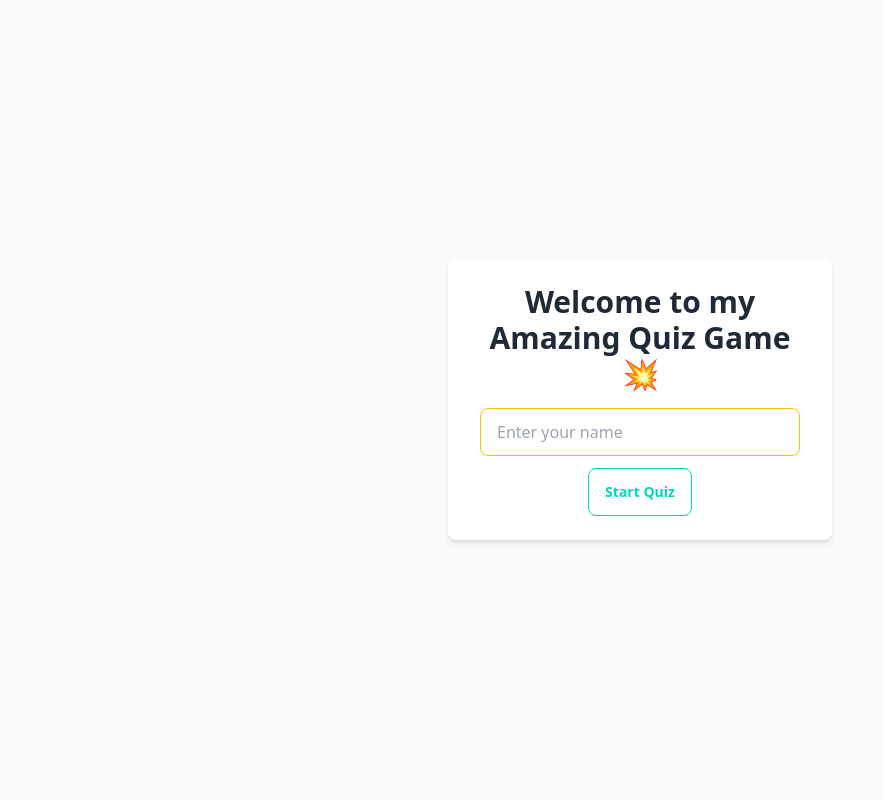
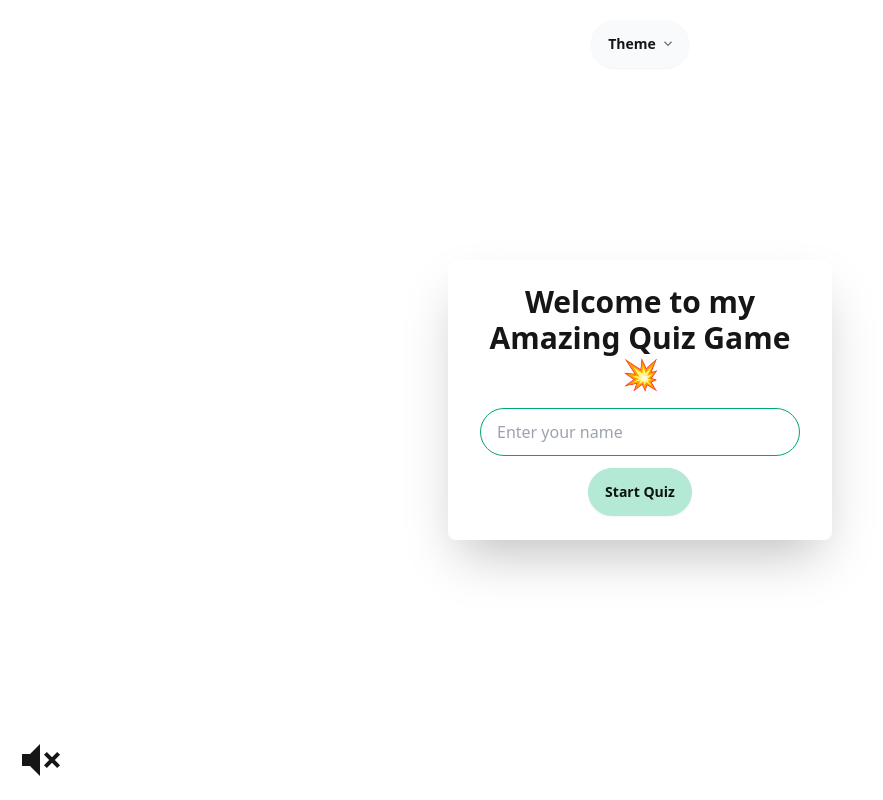
Before and after one commit to ninohaegglund/cat-blog, a React (Vite) app: page / in a window 1280 px wide. Shown: the whole page, without its empty margins (0-883 px from the left). Built offline with nearby package versions, Linux system fonts and the light colour scheme.

Commit message:
Add Theme Swticher and background music

```diff
--- a/index.html
+++ b/index.html
@@ -1,5 +1,5 @@
 <!doctype html>
-<html lang="en">
+<html lang="en" data-theme="pastel">
   <head>
     <meta charset="UTF-8" />
     <meta name="viewport" content="width=device-width, initial-scale=1.0" />
--- a/src/App.jsx
+++ b/src/App.jsx
@@ -2,6 +2,8 @@ import { useState, useEffect } from 'react';
 import './App.css';
 import './index.css';
 import confetti from 'canvas-confetti';
+import sound from "./assets/audio/Pokemon Colosseum- Phenac City.mp3";
+
 
 function App() {
   const [name, setName] = useState('');
@@ -16,6 +18,26 @@ function App() {
   const [quizTimer, setQuizTimer] = useState(10);
   const [score, setScore] = useState(0);
   const [showFeedback, setShowFeedback] = useState(false);
+  const [audio, setAudio] = useState(null);
+
+  useEffect(() => {
+    const audioInstance = new Audio(sound);
+    setAudio(audioInstance);
+
+    return () => {
+      audioInstance.pause();
+      audioInstance.src = '';
+    };
+  }, []);
+
+  const play = () => {
+    if (audio) audio.play();
+  };
+
+  const pause = () => {
+    if (audio) audio.pause();
+  };
+
 
   useEffect(() => {
     fetch('/questions.json')
@@ -93,6 +115,18 @@ function App() {
       setQuizTimer(10);
     } else {
       setStage('results');
+      confetti({
+        spread: 375,
+        particleCount: 433,
+        origin: { x: 0 },
+        startVelocity: 70,
+      });
+      confetti({
+        spread: 375,
+        particleCount: 433,
+        origin: { x: 1 },
+        startVelocity: 70,
+      });
     }
   };
 
@@ -106,14 +140,120 @@ function App() {
 
   const progressValue = (currentQuestionIndex / (questions.length - 1)) * 100;
 
+
+
   return (
 
+    <div className="App min-h-screen flex flex-col items-center justify-center">
 
-    <div className="App bg-gray-50 min-h-screen flex flex-col items-center justify-center">
+<div className="dropdown fixed top-4">
+  <div tabIndex={0} role="button" className="btn m-1">
+    Theme
+    <svg
+      width="12px"
+      height="12px"
+      className="inline-block h-2 w-2 fill-current opacity-60"
+      xmlns="http://www.w3.org/2000/svg"
+      viewBox="0 0 2048 2048">
+      <path d="M1799 349l242 241-1017 1017L7 590l242-241 775 775 775-775z"></path>
+    </svg>
+  </div>
+  <ul tabIndex={0} className="dropdown-content bg-base-300 rounded-box z-[1] w-52 p-2 shadow-2xl">
+    <li>
+      <input
+        type="radio"
+        name="theme-dropdown"
+        className="theme-controller btn btn-sm btn-block btn-ghost justify-start"
+        aria-label="Default"
+        value="default" />
+    </li>
+    <li>
+      <input
+        type="radio"
+        name="theme-dropdown"
+        className="theme-controller btn btn-sm btn-block btn-ghost justify-start"
+        aria-label="Retro"
+        value="retro" />
+    </li>
+    <li>
+      <input
+        type="radio"
+        name="theme-dropdown"
+        className="theme-controller btn btn-sm btn-block btn-ghost justify-start"
+        aria-label="Cyberpunk"
+        value="cyberpunk" />
+    </li>
+    <li>
+      <input
+        type="radio"
+        name="theme-dropdown"
+        className="theme-controller btn btn-sm btn-block btn-ghost justify-start"
+        aria-label="Valentine"
+        value="valentine" />
+    </li>
+    <li>
+      <input
+        type="radio"
+        name="theme-dropdown"
+        className="theme-controller btn btn-sm btn-block btn-ghost justify-start"
+        aria-label="Aqua"
+        value="aqua" />
+    </li>
+    <li>
+      <input
+        type="radio"
+        name="theme-dropdown"
+        className="theme-controller btn btn-sm btn-block btn-ghost justify-start"
+        aria-label="Synthwave"
+        value="synthwave" />
+    </li>
+    <li>
+      <input
+        type="radio"
+        name="theme-dropdown"
+        className="theme-controller btn btn-sm btn-block btn-ghost justify-start"
+        aria-label="Dark"
+        value="dark" />
+    </li>
+    <li>
+      <input
+        type="radio"
+        name="theme-dropdown"
+        className="theme-controller btn btn-sm btn-block btn-ghost justify-start"
+        aria-label="Black"
+        value="black" />
+    </li>
+  </ul>
+</div>
 
+      <label className="swap absolute bottom-4 left-4">
+
+          <input type="checkbox" />
+          <svg
+            className="swap-on fill-current"
+            xmlns="http://www.w3.org/2000/svg"
+            width="48"
+            height="48"
+            viewBox="0 0 24 24"
+            onClick={play}>
+            <path
+              d="M14,3.23V5.29C16.89,6.15 19,8.83 19,12C19,15.17 16.89,17.84 14,18.7V20.77C18,19.86 21,16.28 21,12C21,7.72 18,4.14 14,3.23M16.5,12C16.5,10.23 15.5,8.71 14,7.97V16C15.5,15.29 16.5,13.76 16.5,12M3,9V15H7L12,20V4L7,9H3Z" />
+          </svg>
+
+          <svg
+            className="swap-off fill-current"
+            xmlns="http://www.w3.org/2000/svg"
+            width="48"
+            height="48"
+            viewBox="0 0 24 24"
+            onClick={pause}>
+            <path
+              d="M3,9H7L12,4V20L7,15H3V9M16.59,12L14,9.41L15.41,8L18,10.59L20.59,8L22,9.41L19.41,12L22,14.59L20.59,16L18,13.41L15.41,16L14,14.59L16.59,12Z" />
+          </svg>
+        </label>
 
       {stage === 'welcome' && (
-        <div className="welcome text-center p-6 bg-white rounded-lg shadow-md w-96">
+        <div className="welcome text-center p-6 rounded-lg shadow-2xl w-96" >
 
 
           <h1 className="text-3xl font-bold mb-4">Welcome to my Amazing Quiz Game💥</h1>
@@ -121,12 +261,12 @@ function App() {
             placeholder="Enter your name"
             value={name}
             onChange={handleNameChange}
-            className="input input-bordered input-warning w-full max-w-xs mb-3 bg-white"
+            className="input input-bordered input-success w-full max-w-xs mb-3"
           />
           {error && <p className="text-red-500">{error}</p>}
           <button
             onClick={handleStart}
-            className="btn btn-outline btn-accent"
+            className="btn btn-accent"
           >
             Start Quiz
           </button>
@@ -136,19 +276,17 @@ function App() {
       )}
 
       {stage === 'countdown' && (
-        <div className="text-center p-6 bg-white rounded-lg shadow-md w-96">
+        <div className="text-center p-6 rounded-lg shadow-2xl w-96">
           <span className="loading loading-infinity loading-lg"></span>
           <h3 className="text-xl font-semibold mb-6">Welcome, {name}!</h3>
           <h2 className="text-xl font-semibold mb-6">Get Ready! The quiz starts in...</h2>
           <h1 className="text-5xl font-bold text-blue-500">{countdown}</h1>
         </div>
-
-
       )}
 
 
       {stage === 'quiz' && (
-        <div className="quiz p-6 bg-white rounded-lg shadow-md w-96 ">
+        <div className="quiz p-6 rounded-lg shadow-2xl w-96 ">
           <progress className="progress progress-primary  w-56" value={progressValue} max="100"></progress>
           <h2 className="text-xl font-semibold mb-4">
             Question {currentQuestionIndex + 1}/{questions.length}
@@ -163,9 +301,9 @@ function App() {
                   className={`${
                     selectedAnswer === index
                       ? index === questions[currentQuestionIndex].correct
-                        ? 'bg-green-500 text-white'
-                        : 'bg-red-500 text-white'
-                      : 'cursor-pointer hover:bg-gray-200'
+                        ? 'bg-green-400 text-white'
+                        : 'bg-red-400 text-white'
+                      : 'cursor-pointer hover:bg-secondary'
                   } p-2 rounded-md`}
                   style={{
                     pointerEvents: selectedAnswer === null ? 'auto' : 'none',
@@ -196,14 +334,14 @@ function App() {
       )}
 
       {stage === 'results' && (
-        <div className="results text-center p-6 bg-white rounded-lg shadow-md w-96">
+        <div className="results text-center p-6 rounded-lg shadow-2xl w-96">
           <h2 className="text-2xl font-semibold mb-4">Quiz Finished!</h2>
           <p className="text-xl">
             Well done, {name}! Your score is {score}/{questions.length}.
           </p>
           <button
             onClick={() => window.location.reload()}
-            className="btn btn-primary w-full mt-4 py-2 text-white font-semibold rounded"
+            className="btn btn-primary w-full mt-4 py-2  font-semibold rounded"
           >
             Restart
           </button>
--- a/tailwind.config.js
+++ b/tailwind.config.js
@@ -3,10 +3,51 @@ module.exports = {
   content: [
     "./src/**/*.{html,js,jsx,ts,tsx}",
   ],
+
+
   theme: {
     extend: {},
   },
+
   plugins: [
     require('daisyui'),
   ],
+
+  daisyui: {
+    themes: [
+      "light",
+      "dark",
+      "cupcake",
+      "bumblebee",
+      "emerald",
+      "corporate",
+      "synthwave",
+      "retro",
+      "cyberpunk",
+      "valentine",
+      "halloween",
+      "garden",
+      "forest",
+      "aqua",
+      "lofi",
+      "pastel",
+      "fantasy",
+      "wireframe",
+      "black",
+      "luxury",
+      "dracula",
+      "cmyk",
+      "autumn",
+      "business",
+      "acid",
+      "lemonade",
+      "night",
+      "coffee",
+      "winter",
+      "dim",
+      "nord",
+      "sunset",
+    ],
+  },
+
 };
```
Also changed, not shown: 2 other files (tests, documents, lock files or other folders).
